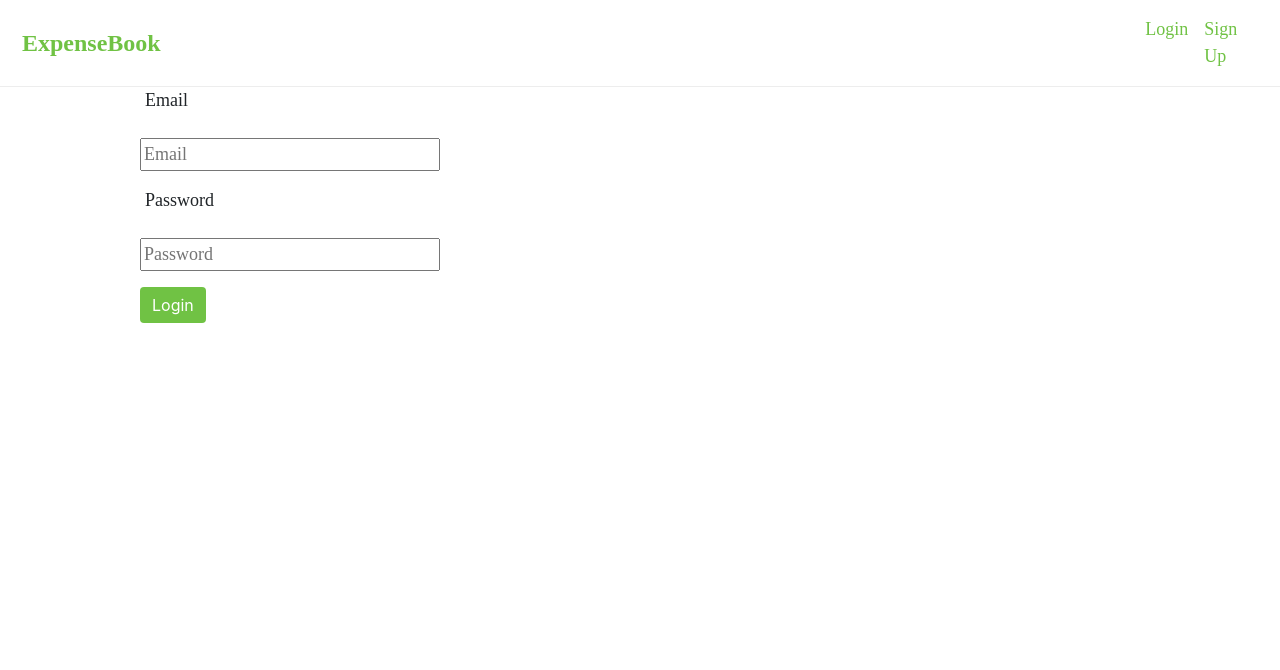
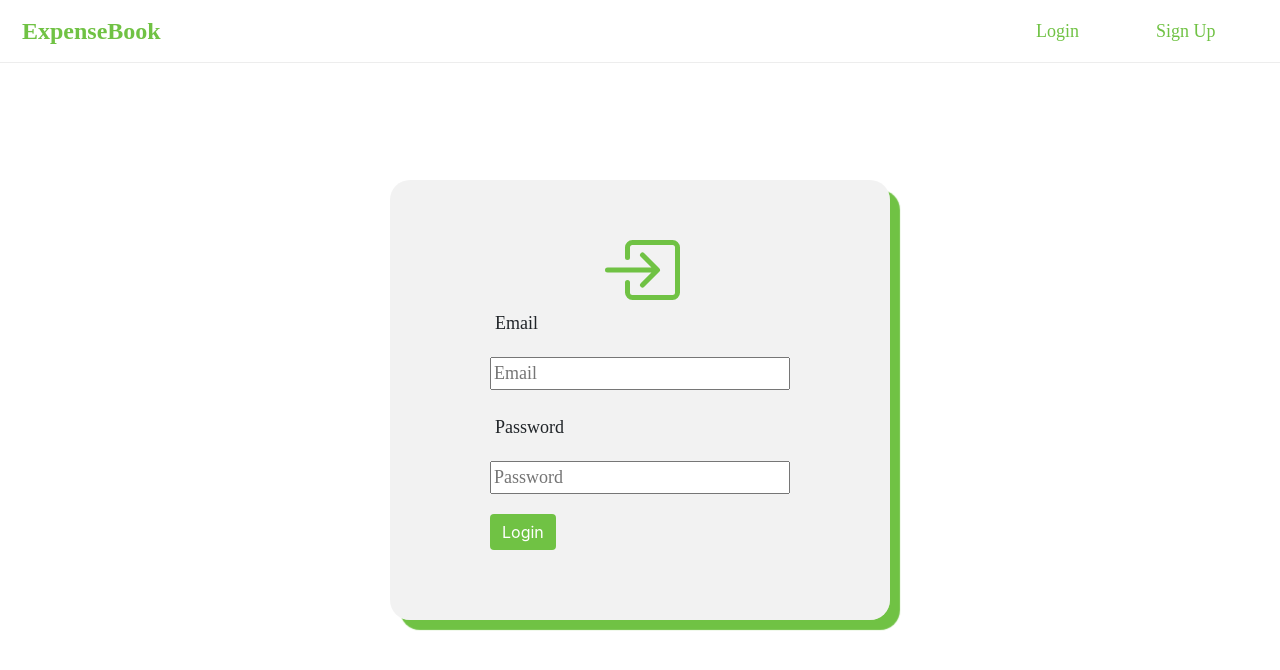
Before and after one commit to danielrotstein/expensebook, a React (Create React App) app in the folder ghi/: page /login in a window 1280 px wide. Shown: the top 670 px of the page. Built offline with nearby package versions, Linux system fonts and the light colour scheme; no server answers.

Commit message:
Styled login screen

```diff
--- a/ghi/src/BudgetComponents/TravelRecommendations.js
+++ b/ghi/src/BudgetComponents/TravelRecommendations.js
@@ -5,6 +5,7 @@ import { useGetRecommendationsQuery } from '../store/recommendationsApi';
 
 function TravelRecommendations(props) {
     const { data, error, isLoading } = useGetRecommendationsQuery();
+
 
     const handlePriceChange = event => {
         return null;
--- a/ghi/src/LoginComponents/Login.js
+++ b/ghi/src/LoginComponents/Login.js
@@ -31,33 +31,34 @@ function Login() {
 
     return (
         <div className="container">
-            <div className="columns is-centered">
-                <div className="column is-one-third">
-
-                <div className="navbar-nav mr-auto">
-                   </div>
+            <div className="auth-form-div">
             <ErrorNotification error={error} />
-
-                    <form onSubmit={(e) => handleSubmit(e)}>
-                        <div className="mb-3">
+                <form onSubmit={(e) => handleSubmit(e)} className="auth-form">
+                    <div className="auth-card">
+                        <svg xmlns="http://www.w3.org/2000/svg" width="80" height="80" fill="#70c244" class="bi bi-box-arrow-in-right budget-form-icon" viewBox="0 0 16 16">
+                            <path fill-rule="evenodd" d="M6 3.5a.5.5 0 0 1 .5-.5h8a.5.5 0 0 1 .5.5v9a.5.5 0 0 1-.5.5h-8a.5.5 0 0 1-.5-.5v-2a.5.5 0 0 0-1 0v2A1.5 1.5 0 0 0 6.5 14h8a1.5 1.5 0 0 0 1.5-1.5v-9A1.5 1.5 0 0 0 14.5 2h-8A1.5 1.5 0 0 0 5 3.5v2a.5.5 0 0 0 1 0v-2z"/>
+                            <path fill-rule="evenodd" d="M11.854 8.354a.5.5 0 0 0 0-.708l-3-3a.5.5 0 1 0-.708.708L10.293 7.5H1.5a.5.5 0 0 0 0 1h8.793l-2.147 2.146a.5.5 0 0 0 .708.708l3-3z"/>
+                        </svg>
+                        <div className="auth-div mb-3">
+                            <div className="auth-input">
                                 <label htmlFor="email">Email</label>
                                 <BulmaInput onChange={setEmail} value={email.email}
                                 required placeholder="Email"
                                 type="email" name="username" id="email"
-                            className="form-control"/>
+                                className="form-control input"/>
                             </div>
-                        <div className="mb-3">
+                            <br />
+                            <div className="auth-input">
                                 <label htmlFor="password">Password</label>
                                 <BulmaInput onChange={setPassword} value={password.password}
                                 required placeholder="Password"
                                 type="password" name="password" id="password"
-                            className="form-control"/>
+                                className="form-control input"/>
                             </div>
-                        <div className="field">
-                            <button className="btn btn-primary">Login</button>
+                            <button className="btn btn-primary auth-button">Login</button>
+                        </div>
                     </div>
                 </form>
-                    </div>
             </div>
         </div>
     )
--- a/ghi/src/Nav.js
+++ b/ghi/src/Nav.js
@@ -4,6 +4,7 @@ import { useEffect } from 'react';
 
 function Logout() {
     const [logOut, { data }] = useLogOutMutation();
+
 
     useEffect(() => {
       if (data) {
@@ -12,6 +13,7 @@ function Logout() {
         console.log("token before clear local storage: ", localStorage.getItem('token'));
       }
     }, [data]);
+
 
     return (
         <div className="buttons">
@@ -40,13 +42,10 @@ function Nav() {
                             : token
                               ? <>
                                 <li className="nav-item">
-                                    Welcome logged in User!
+                                    <NavLink className="nav-link" to="/budgets">Budgets</NavLink>
                                 </li>
                                 <li className="nav-item">
                                     <Logout className="nav-link" />
-                                </li>
-                                <li className="nav-item">
-                                  <NavLink className="nav-link" to="/budgets">Budgets</NavLink>
                                 </li>
                               </>
                               :
--- a/ghi/src/index.css
+++ b/ghi/src/index.css
@@ -54,6 +54,7 @@ a:hover {
 }
 
 .nav-link {
+  width: 120px;
   font-family: Avenir;
   font-size: 18px;
   font-weight: 500;
@@ -81,6 +82,40 @@ a:hover {
 
 .btn-primary:hover {
   background-color: #70c24499;
+}
+
+.auth-form-div {
+  position: absolute;
+  top: 50%;
+  transform: translateY(-50%);
+  left: 0px;
+  width: 100%;
+}
+
+.auth-form {
+  display: flex;
+  align-items: center;
+  justify-content: center;
+  height: 440px;
+  width: 100%;
+}
+
+.auth-card {
+  height: 440px;
+  width: 500px;
+  border-radius: 20px;
+  background-color: #dcdcdc60;
+  box-shadow: 10px 10px 1px #70c244;
+}
+
+.auth-div {
+  display: block;
+  width: 300px;
+  margin: auto;
+}
+
+.auth-button {
+  margin-top: 20px;
 }
 
 .dashboard-title {
@@ -187,6 +222,7 @@ label {
   font-family: Avenir;
   font-size: 18px;
   width: 300px;
+  margin-top: -50px;
 }
 
 .form-buttons-div {
```
Also changed, not shown: 1 other file (tests, documents, lock files or other folders). Lines whose indentation alone changed are shown as unchanged.
